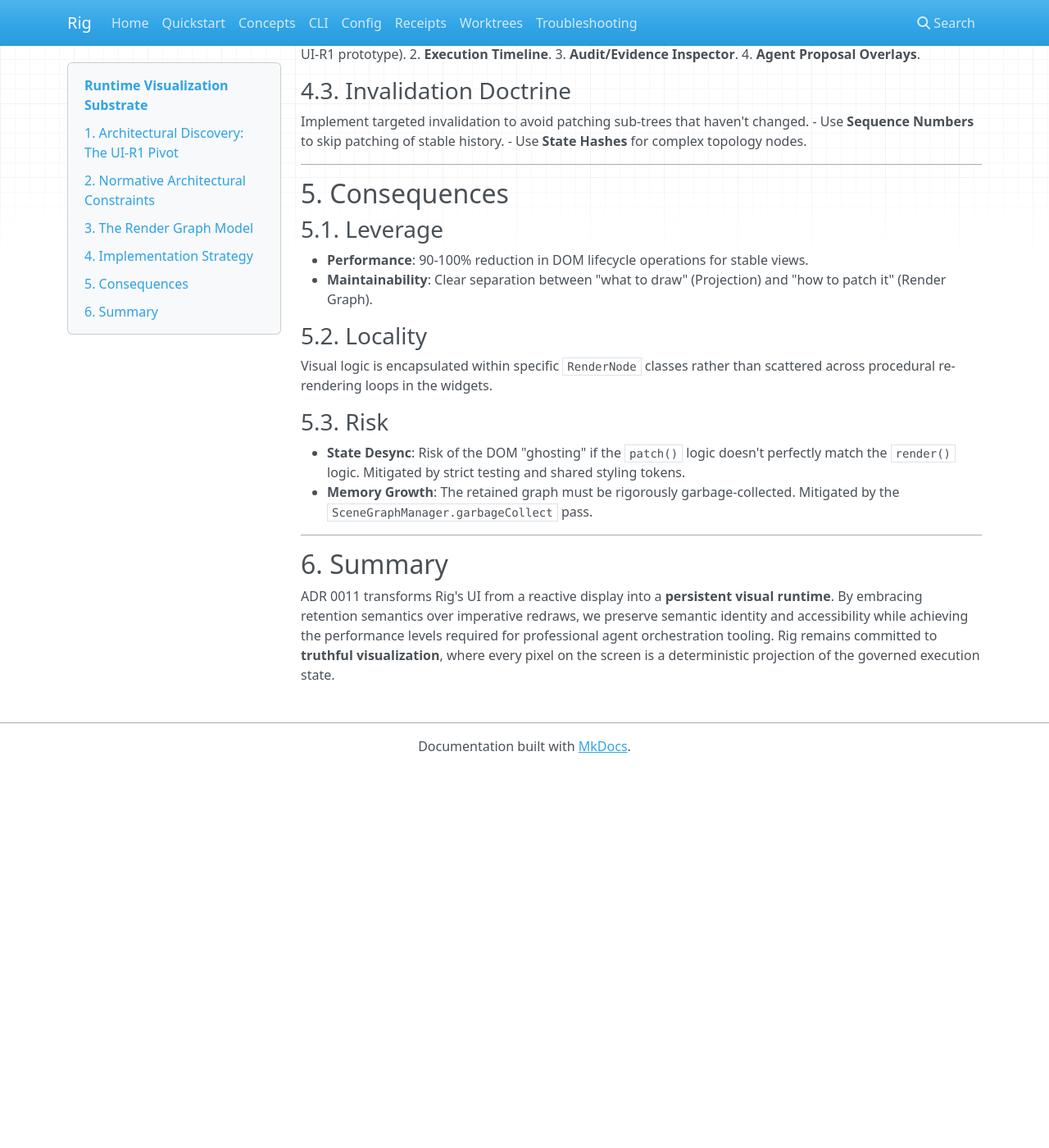
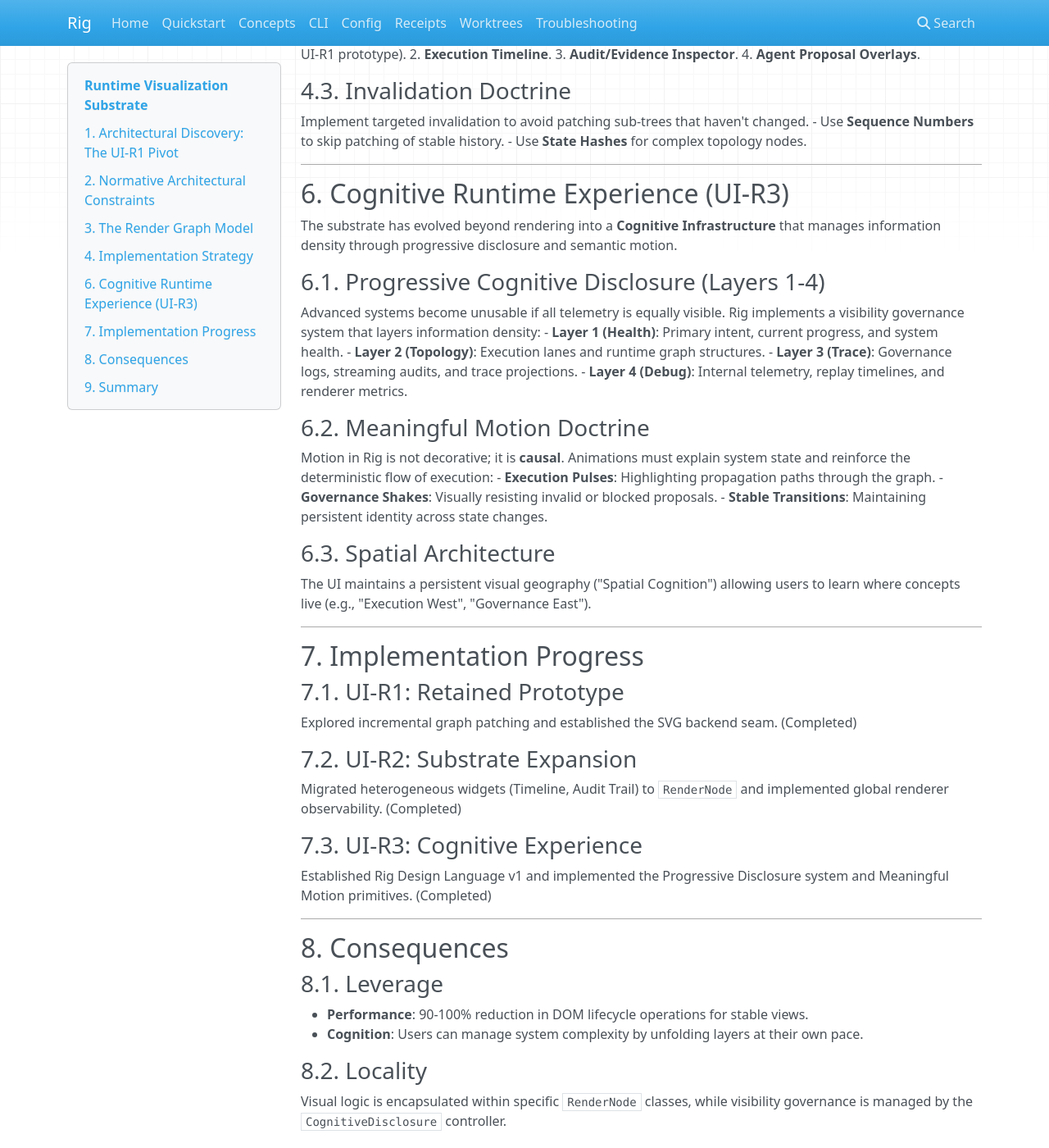
Before and after one commit to juliantorr-es/Rig, an MkDocs documentation site: the page built from docs/adr/0011-runtime-visualization-substrate.md, in a window 1280 px wide and 1400 px high, scrolled down 2249 px. Shown: the whole window at 82% size. Built offline with MkDocs 1.6.1, drawn with Linux system fonts in a browser that asks for light colours; nearby versions of some CDN libraries; before the commit the page ends 3187 px from its top, so only the background shows below that; some of the changed text lies outside the part shown.

Commit message:
docs: finalize ADR 0011 with cognitive experience and motion doctrines

```diff
--- a/docs/adr/0011-runtime-visualization-substrate.md
+++ b/docs/adr/0011-runtime-visualization-substrate.md
@@ -98,21 +98,55 @@ Implement targeted invalidation to avoid patching sub-trees that haven't changed
 
 ---
 
-## 5. Consequences
+## 6. Cognitive Runtime Experience (UI-R3)
 
-### 5.1. Leverage
-- **Performance**: 90-100% reduction in DOM lifecycle operations for stable views.
-- **Maintainability**: Clear separation between "what to draw" (Projection) and "how to patch it" (Render Graph).
+The substrate has evolved beyond rendering into a **Cognitive Infrastructure** that manages information density through progressive disclosure and semantic motion.
 
-### 5.2. Locality
-Visual logic is encapsulated within specific `RenderNode` classes rather than scattered across procedural re-rendering loops in the widgets.
+### 6.1. Progressive Cognitive Disclosure (Layers 1-4)
+Advanced systems become unusable if all telemetry is equally visible. Rig implements a visibility governance system that layers information density:
+- **Layer 1 (Health)**: Primary intent, current progress, and system health.
+- **Layer 2 (Topology)**: Execution lanes and runtime graph structures.
+- **Layer 3 (Trace)**: Governance logs, streaming audits, and trace projections.
+- **Layer 4 (Debug)**: Internal telemetry, replay timelines, and renderer metrics.
 
-### 5.3. Risk
-- **State Desync**: Risk of the DOM "ghosting" if the `patch()` logic doesn't perfectly match the `render()` logic. Mitigated by strict testing and shared styling tokens.
-- **Memory Growth**: The retained graph must be rigorously garbage-collected. Mitigated by the `SceneGraphManager.garbageCollect` pass.
+### 6.2. Meaningful Motion Doctrine
+Motion in Rig is not decorative; it is **causal**. Animations must explain system state and reinforce the deterministic flow of execution:
+- **Execution Pulses**: Highlighting propagation paths through the graph.
+- **Governance Shakes**: Visually resisting invalid or blocked proposals.
+- **Stable Transitions**: Maintaining persistent identity across state changes.
+
+### 6.3. Spatial Architecture
+The UI maintains a persistent visual geography ("Spatial Cognition") allowing users to learn where concepts live (e.g., "Execution West", "Governance East").
 
 ---
 
-## 6. Summary
+## 7. Implementation Progress
 
-ADR 0011 transforms Rig's UI from a reactive display into a **persistent visual runtime**. By embracing retention semantics over imperative redraws, we preserve semantic identity and accessibility while achieving the performance levels required for professional agent orchestration tooling. Rig remains committed to **truthful visualization**, where every pixel on the screen is a deterministic projection of the governed execution state.
+### 7.1. UI-R1: Retained Prototype
+Explored incremental graph patching and established the SVG backend seam. (Completed)
+
+### 7.2. UI-R2: Substrate Expansion
+Migrated heterogeneous widgets (Timeline, Audit Trail) to `RenderNode` and implemented global renderer observability. (Completed)
+
+### 7.3. UI-R3: Cognitive Experience
+Established Rig Design Language v1 and implemented the Progressive Disclosure system and Meaningful Motion primitives. (Completed)
+
+---
+
+## 8. Consequences
+
+### 8.1. Leverage
+- **Performance**: 90-100% reduction in DOM lifecycle operations for stable views.
+- **Cognition**: Users can manage system complexity by unfolding layers at their own pace.
+
+### 8.2. Locality
+Visual logic is encapsulated within specific `RenderNode` classes, while visibility governance is managed by the `CognitiveDisclosure` controller.
+
+### 8.3. Risk
+- **Information Hiding**: Risk of critical errors being hidden in Layer 3/4. Mitigated by "Health" layer alerts that trigger visibility escalation.
+
+---
+
+## 9. Summary
+
+ADR 0011 transforms Rig's UI from a reactive display into a **persistent cognitive runtime**. By embracing retention semantics and progressive disclosure, we provide a visual language for governed computation. Rig remains committed to **truthful visualization**, where every pixel on the screen is a deterministic projection of the governed execution state.
```
